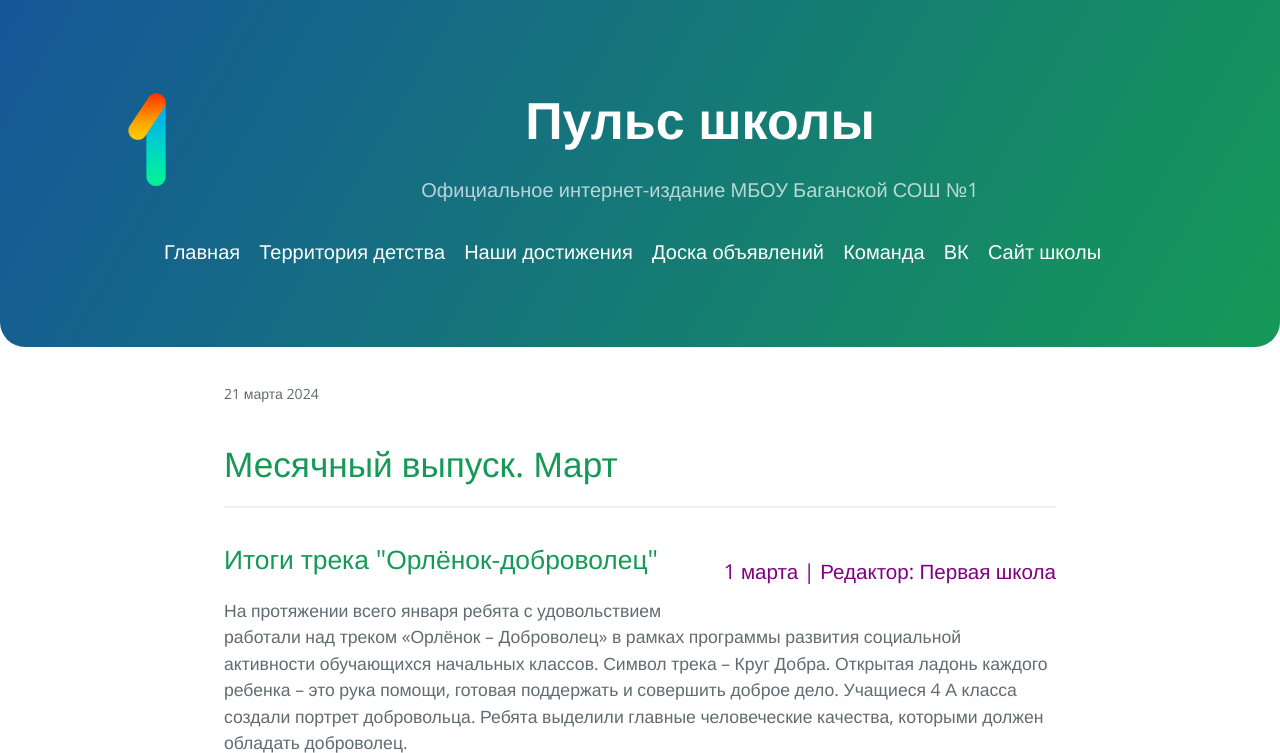
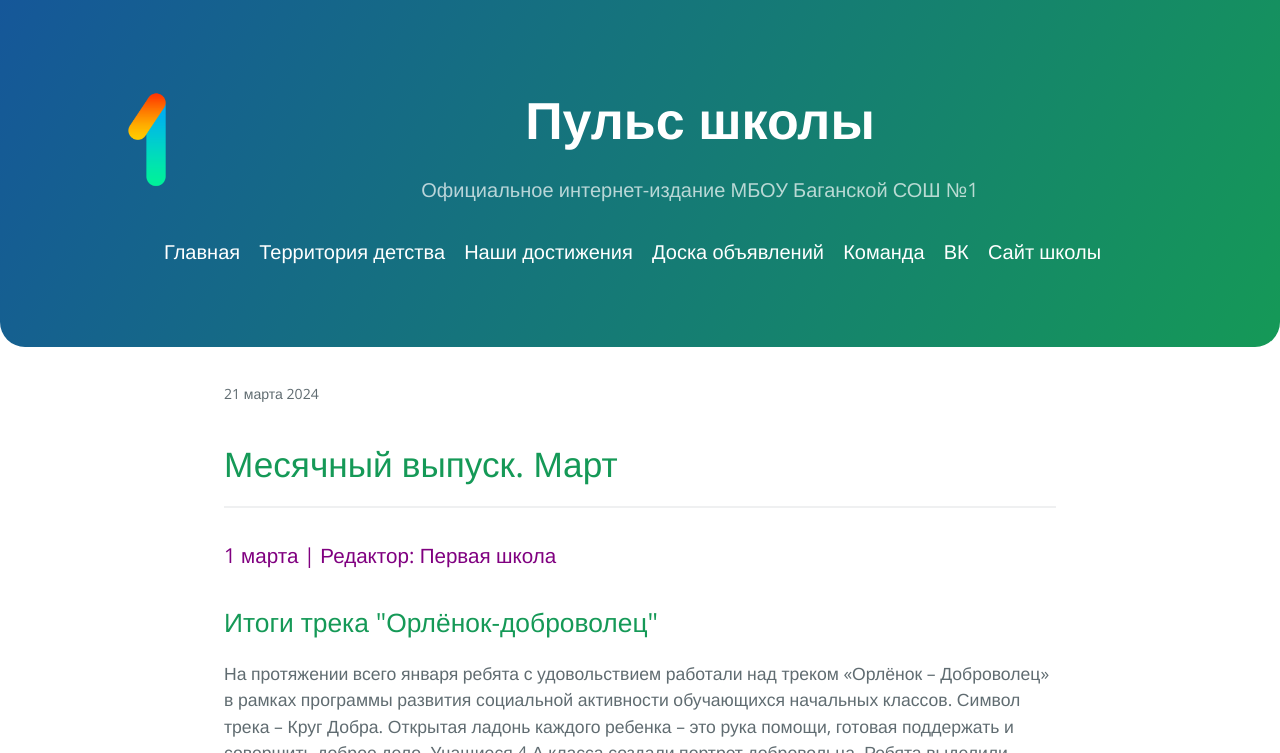
Before and after one commit to 1-sch/1-sch.github.io, a Jekyll site: the page built from _posts/2024-03-31-мартовский-выпуск.markdown, in a window 1280 px wide. Shown: the top 753 px of the page. Built offline with Jekyll 4.4.1, drawn with Linux system fonts in a browser that asks for light colours; grey boxes are pictures that could not be loaded.

Commit message:
Update 2024-03-31-мартовский-выпуск.markdown

```diff
--- a/_posts/2024-03-31-мартовский-выпуск.markdown
+++ b/_posts/2024-03-31-мартовский-выпуск.markdown
@@ -5,7 +5,7 @@ date:   2024-03-21 22:49:29 +0700
 categories: kids s c
 ---
 <hr>
-<h3 style="float:right; color:purple;">1 марта | Редактор: Первая школа</h3><h2>Итоги трека "Орлёнок-доброволец"</h2>
+<h3 style="color:purple;">1 марта | Редактор: Первая школа</h3><h2>Итоги трека "Орлёнок-доброволец"</h2>
 <p>На протяжении всего января ребята с удовольствием работали над треком «Орлёнок – Доброволец» в рамках программы развития социальной активности обучающихся начальных классов.
 
 Символ трека – Круг Добра. Открытая ладонь каждого ребенка – это рука помощи, готовая поддержать и совершить доброе дело.
```
